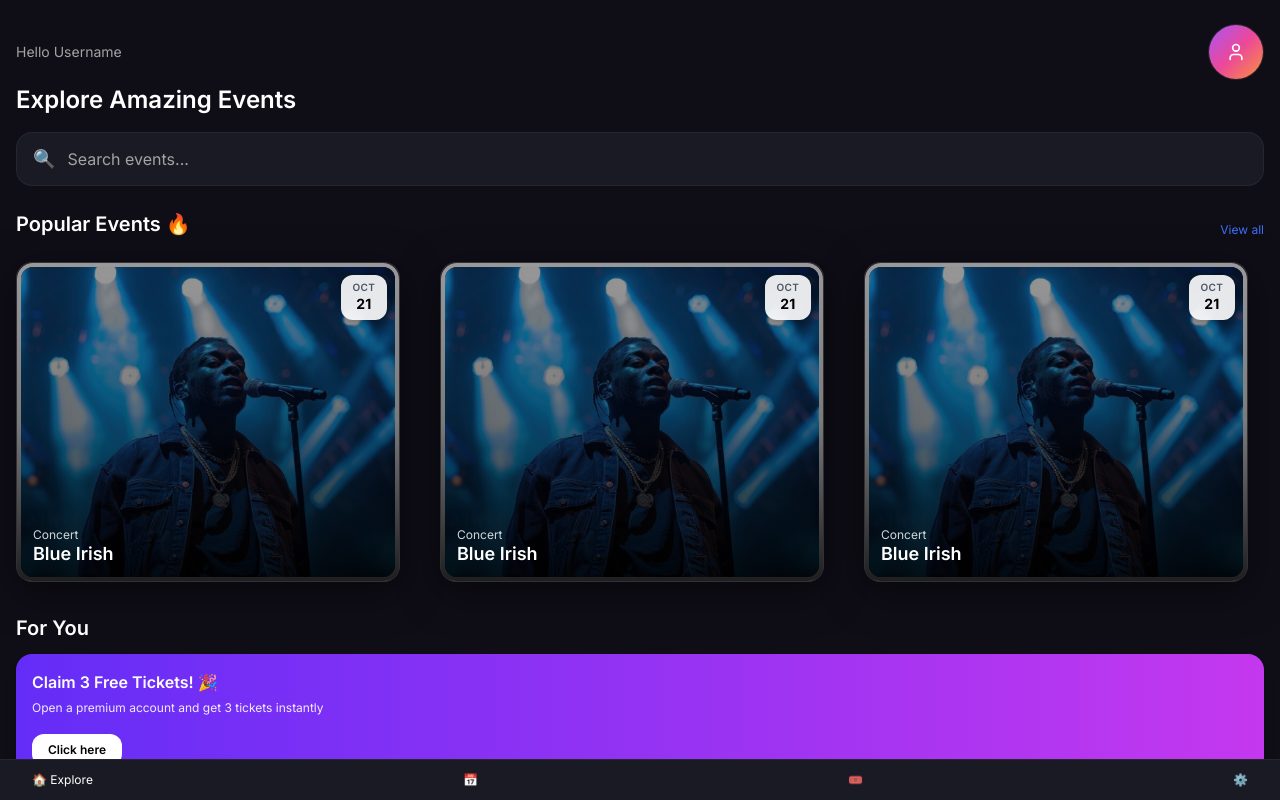
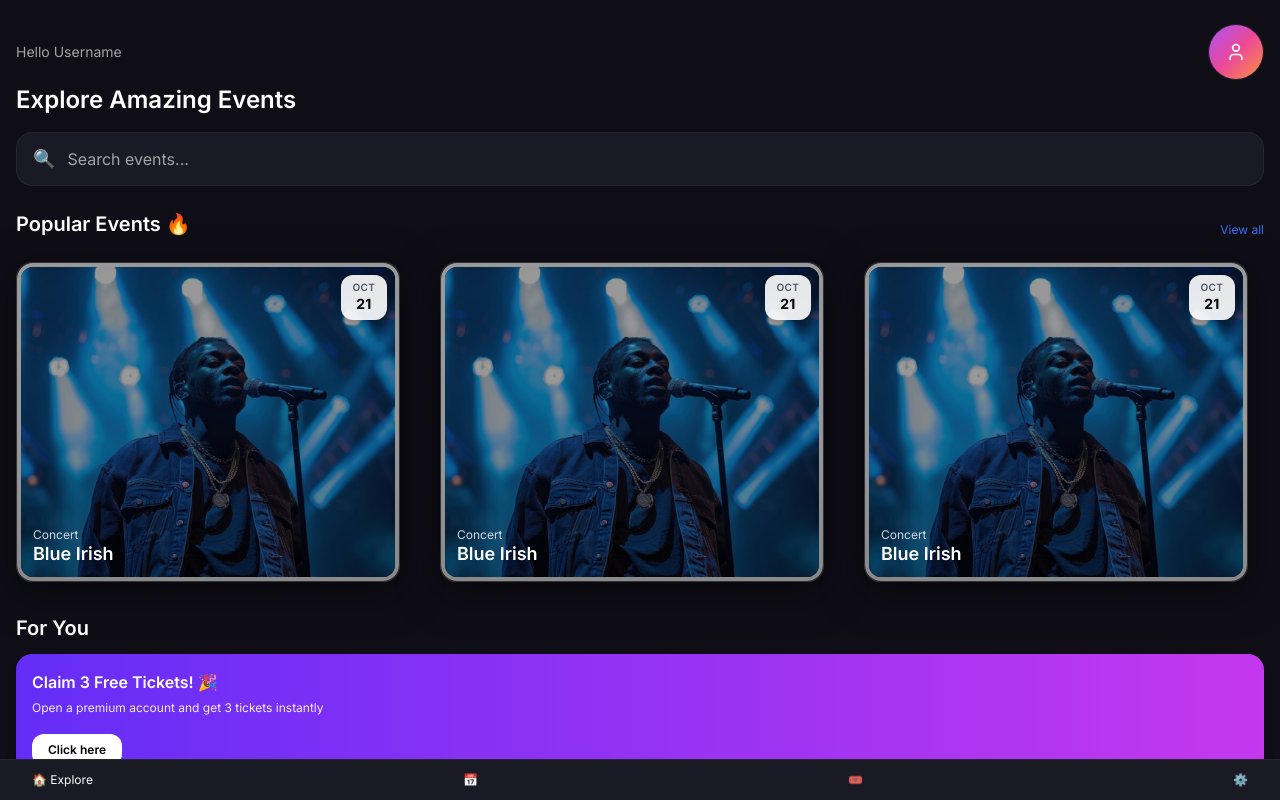
Before and after one commit to Haywhai1/event-app, a Next.js app: page /explore in a window 1280 px wide. Shown: the top 800 px of the page. Built offline with nearby package versions, Linux system fonts and the light colour scheme; no server answers.

Commit message:
updated eventdiv

```diff
--- a/components/EventCard.tsx
+++ b/components/EventCard.tsx
@@ -36,7 +36,7 @@ export default function EventCard() {
       <div className="absolute inset-0 bg-black/40" />
 
       {/* GRADIENT FADE */}
-      <div className="absolute inset-0 bg-gradient-to-t from-black/80 via-black/20 to-transparent" />
+      <div className="absolute inset-0 bg-gradient-to-t from-black/10 via-black/0 to-transparent" />
 
       {/* DATE BADGE (UPGRADED) */}
       <div
```
